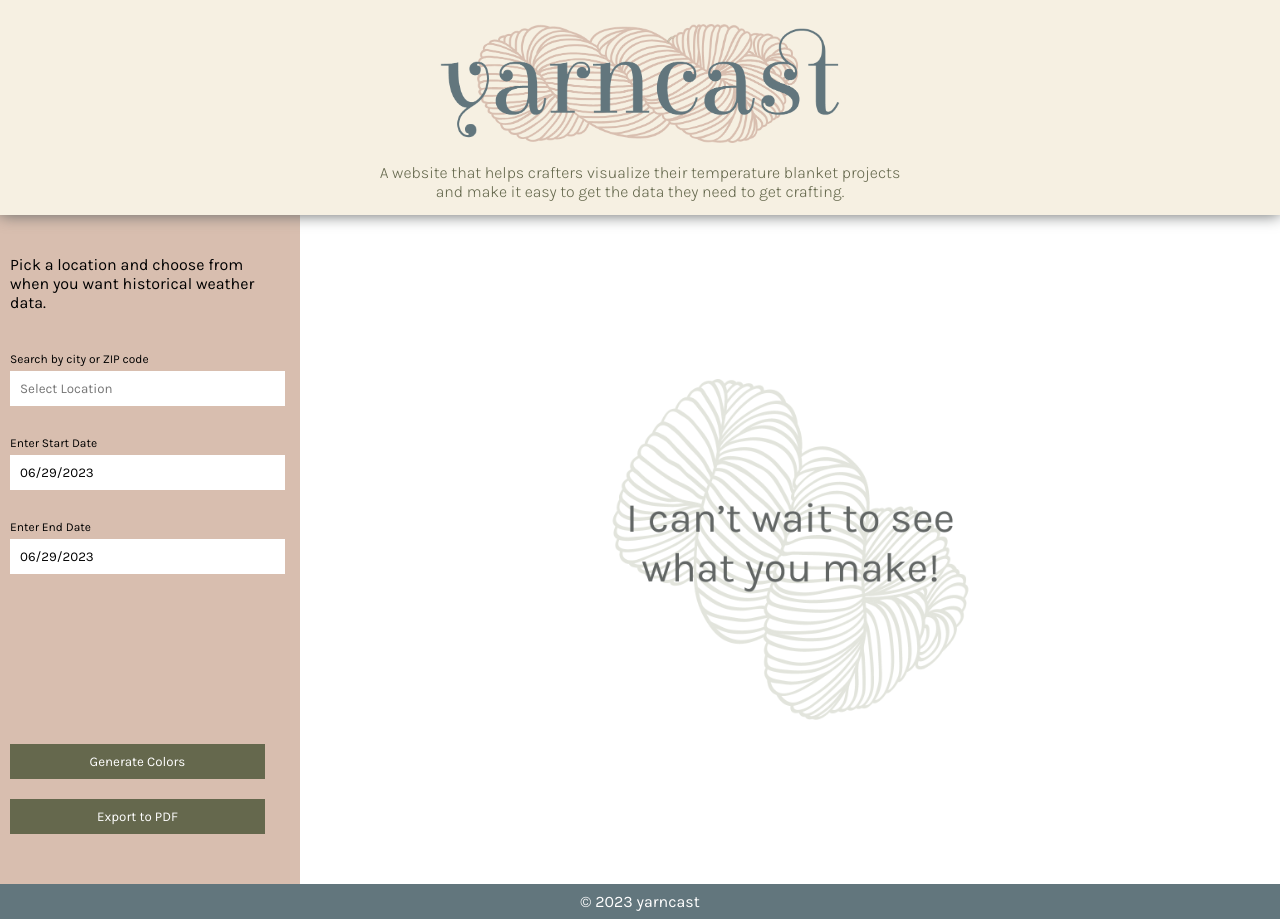
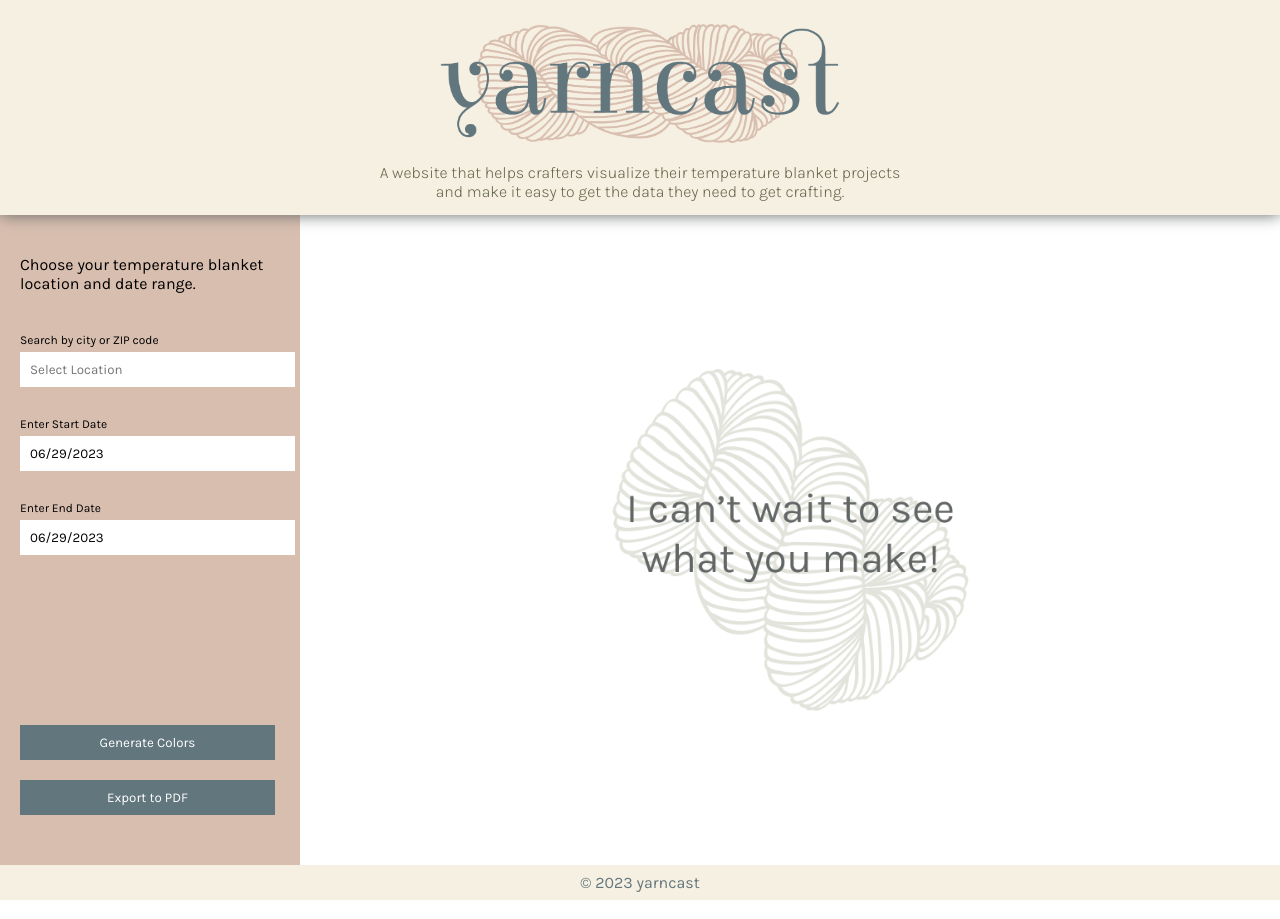
Before and after one commit to Reneeto/yarncast, a React app: page / in a window 1280 px wide. Built offline with nearby package versions, Linux system fonts and the light colour scheme; a web font is replaced by a local one.

Commit message:
placeholder goes away when blanket rendered

```diff
--- a/src/App.js
+++ b/src/App.js
@@ -5,6 +5,9 @@ import logo from "../assets/yarncast-logo.png";
 import placeholder from "../assets/placeholder-with-text.png";
 
 const App = () => {
+  const displayImage = (
+    <img src={placeholder} alt="placeholder image" />
+  );
   const [coordinates, setCoordinates] = useState({
     results: [
       {
@@ -20,8 +23,8 @@ const App = () => {
   const [endDate, setEndDate] = useState(new Date());
   const [endDateString, setEndDateString] = useState("");
   const [colors, setColors] = useState([]);
+  const [displayChildren, setDisplayChildren] = useState([displayImage]);
   const isFirstRender = useRef(true);
-
   useEffect(() => {
     formatDate(startDate);
     formatDate(endDate);
@@ -34,6 +37,14 @@ const App = () => {
     }
     getWeatherData(weather);
   }, [endDate]);
+
+  useEffect(() => {
+    if (isFirstRender.current) {
+      isFirstRender.current = false;
+      return;
+    }
+    matchColors(weather);
+  }, [weather]);
 
   //FIRST: get longitude and latitude from geolocation API
   const searchLocation = () => {
@@ -145,6 +156,26 @@ const App = () => {
     }
   };
 
+  const Blanket = () => {
+    return (
+      <div className="blanket">
+        {colors.map((color) => (
+          <>
+            {/* <g style={{backgroundColor: color}}>&nbsp;</g> */}
+            <div style={{ backgroundColor: color }}>&nbsp;</div>
+          </>
+        ))}
+      </div>
+    );
+  };
+
+  const handleClick = (event) => {
+    setDisplayChildren(displayChildren.pop());
+    setDisplayChildren(
+      displayChildren.concat(<Blanket key={displayChildren.length} />)
+    );
+  };
+
   {
     return (
       <div className="container">
@@ -157,10 +188,7 @@ const App = () => {
           </p>
         </div>
         <div id="filters">
-          <p>
-            Pick a location and choose from when you want historical weather
-            data.
-          </p>
+          <p>Choose your temperature blanket location and date range.</p>
           <label>Search by city or ZIP code</label>
           <input
             type="text"
@@ -194,24 +222,15 @@ const App = () => {
             className="inputs"
           />
           <div className="buttons">
-            <button onClick={() => matchColors(weather)} className="inputs">
+            <button onClick={() => handleClick()} className="inputs">
               Generate Colors
             </button>
-            <button className="inputs">
-              Export to PDF
-            </button>
+            <button className="inputs">Export to PDF</button>
           </div>
         </div>
         <div className="display" id="display">
-          <div className="visualization">
-            {colors.map((color) => (
-              <>
-                {/* <g style={{backgroundColor: color}}>&nbsp;</g> */}
-                <div style={{ backgroundColor: color }}>&nbsp;</div>
-              </>
-            ))}
-          </div>
-          <img src={placeholder} alt="placeholder image" width={"100px"} />
+          {displayChildren}
+          {/* <img src={placeholder} alt="placeholder image" width={"100px"} /> */}
         </div>
         <div className="footer" id="footer">
           <p>© 2023 yarncast</p>
--- a/src/style.scss
+++ b/src/style.scss
@@ -57,18 +57,18 @@ $gray: #626665;
   font-family: $karla;
 
   p {
-    margin: 10px 0 30px 10px;
+    margin: 10px 0 30px 20px;
     font-weight: 400;
     width: 85%;
   }
 
   label {
     font-size: 12px;
-    margin: 10px 0 5px 10px;
+    margin: 10px 0 5px 20px;
   }
 
   .inputs {
-    margin: 0 0 20px 10px;
+    margin: 0 0 20px 20px;
     padding: 10px;
     border: none;
     width: 85%;
@@ -84,7 +84,7 @@ $gray: #626665;
 }
 
 button {
-  background-color: $olive;
+  background-color: $blue;
   border-radius: 0px;
   color: #fff;
   text-align: center;
@@ -103,7 +103,7 @@ button {
   img {
     width: 421px;
   }
-  .visualization {
+  .blanket {
     display: flex;
     flex-direction: column;
     width: 50%;
@@ -112,13 +112,13 @@ button {
 
 #footer {
   grid-area: footer;
-  background-color: $blue;
+  background-color: $beige;
   display: flex;
   flex-direction: column;
   justify-content: center;
   padding: 10px;
   p {
-    color: #fff;
+    color: $blue;
     text-align: center;
     font-family: $karla;
   }
```
